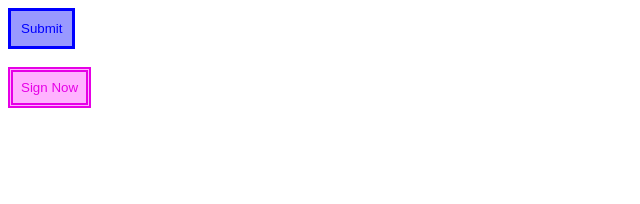
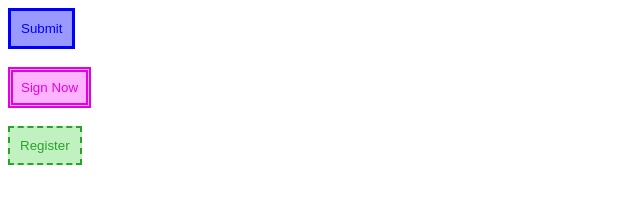
Before and after one commit to ankitakangane/icp-8-assignment-13, a plain HTML site: page index.html in a window 1280 px wide. Shown: the whole page, without its empty margins (0-640 px from the left). Drawn offline with Linux system fonts and the light colour scheme.

Commit message:
new button added and also apply border property

```diff
--- a/index.html
+++ b/index.html
@@ -19,6 +19,14 @@
         background-color: #ffb3ff;
         padding:8px;
       }
+      .first{
+        border:none;
+        padding:10px;
+        border:dashed 2px #29a329;
+        background-color: #c1f0c1;
+        color:#29a329
+      }
+
     </style>
 </head>
 <body>
@@ -27,6 +35,10 @@
    </button> <br/><br/>
    <button class="word">
     Sign Now
-   </button>
+   </button> <br/><br/>
+   <button class="first">
+    Register
+   </button> <br/><br/>
+
 </body>
 </html>
```
